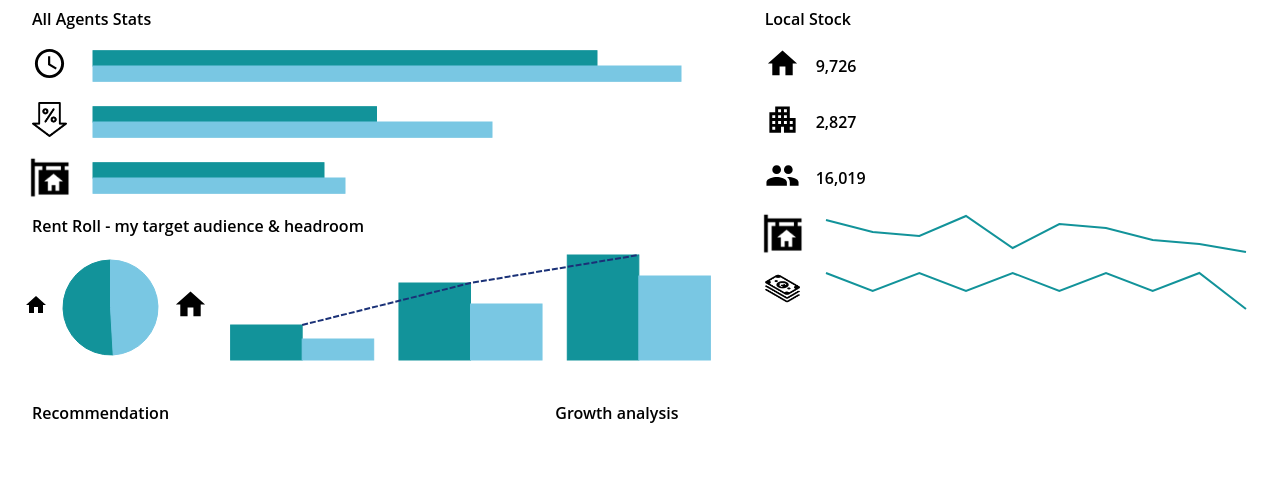
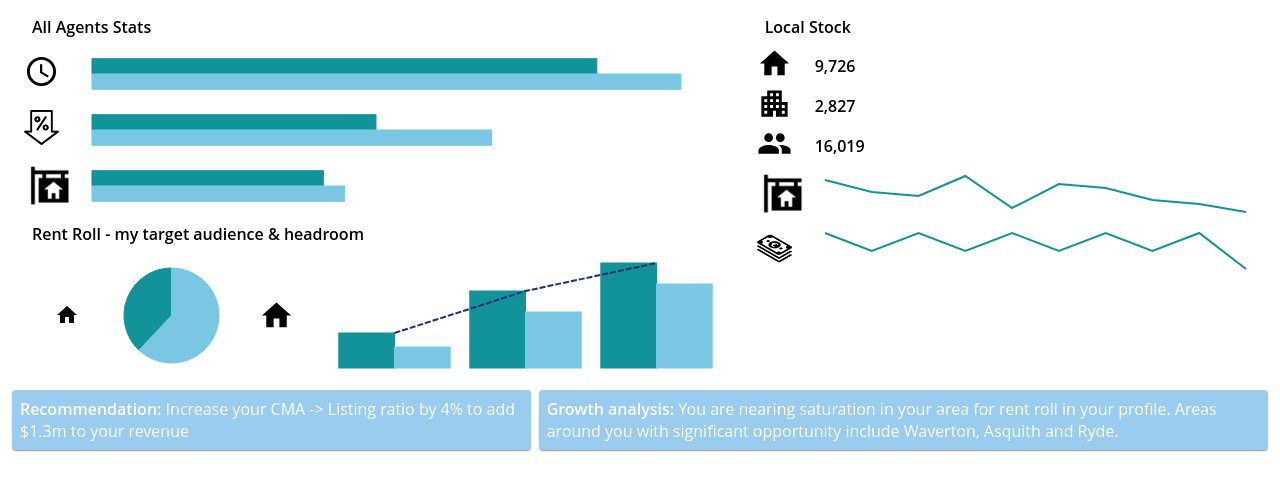
Before and after one commit to rusyanto/smrtr-principle, a React app: page / in a window 1280 px wide. Shown: the top 490 px of the page. Built offline with nearby package versions, Linux system fonts and the light colour scheme.

Commit message:
Completed all components

```diff
--- a/src/components/MainView/MainView.js
+++ b/src/components/MainView/MainView.js
@@ -5,6 +5,7 @@ import HorizontalBars from '../HorizontalBars';
 import Container from '@material-ui/core/Container';
 import { makeStyles } from '@material-ui/core/styles';
 import Grid from '@material-ui/core/Grid';
+import Paper from '@material-ui/core/Paper';
 import AccessTimeIcon from '@material-ui/icons/AccessTime';
 import HomeIcon from '@material-ui/icons/Home';
 import ApartmentIcon from '@material-ui/icons/Apartment';
@@ -23,9 +24,8 @@ const useStyles = makeStyles(theme => ({
     display: 'table-row'
   },
   colLeft: {
-    float: 'left',
-    padding: theme.spacing(1),
-    display: 'table-cell'
+    display: 'table-cell',
+    verticalAlign: 'middle'
   },
   colRight: {
     width: '100%',
@@ -33,6 +33,19 @@ const useStyles = makeStyles(theme => ({
     fontWeight: 600,
     paddingLeft: theme.spacing(1),
     verticalAlign: 'middle'
+  },
+  homeIcon: {
+    display: 'flex',
+    alignItems: 'center',
+    justifyContent: 'center'
+  },
+  noteCard: {
+    backgroundColor: '#99ccee',
+    color: '#fff',
+    padding: theme.spacing(1)
+  },
+  subtitle: {
+    fontWeight: 600
   }
 }));
 
@@ -75,26 +88,36 @@ function MainView() {
               <Grid className={classes.header} item xs={12}>
                 Rent Roll - my target audience & headroom
               </Grid>
-              <Grid container alignItems="center" item xs={12} style={{display: 'table-row'}}>
-                <div style={{display: 'table-cell', verticalAlign: 'middle'}}><HomeIcon /></div>
-                <div style={{display: 'table-cell'}}>
+              <Grid container direction="row" justify="center">
+                <Grid item xs={12} sm={5}>
+                  <div className={classes.root}>
+                    <Grid container>
+                      <Grid item xs className={classes.homeIcon}>
+                        <HomeIcon />
+                      </Grid>
+                      <Grid item xs style={{display: 'contents'}}>
                         <RadialChart
                           data={[
                             {
-                        angle: 27,
+                              angle: 62,
                               label: 'deck.gl'
                             },
                             {
-                        angle: 28,
+                              angle: 38,
                               label: 'math.gl'
                             }
                           ]}
                           width={125}
                           height={125}
                         />
+                      </Grid>
+                      <Grid item xs className={classes.homeIcon}>
+                        <HomeIcon fontSize='large' />
+                      </Grid>
+                    </Grid>
                   </div>
-                <div style={{display: 'table-cell', verticalAlign: 'middle'}}><HomeIcon fontSize='large' /></div>
-                <div style={{display: 'table-cell', width: '100%'}}>
+                </Grid>
+                <Grid item xs={12} sm={7}>
                   <FlexibleWidthXYPlot margin={{left: 10, bottom: 10}} height={125}>
                     <VerticalBarSeries barWidth={0.5}
                       data={[{x: 1, y: 5}, {x: 2, y: 11}, {x: 3, y: 15}]}
@@ -106,9 +129,10 @@ function MainView() {
                       data={[{x: 1, y: 5}, {x: 2, y: 11}, {x: 3, y: 15}]}
                     />
                   </FlexibleWidthXYPlot>
-                </div>
                 </Grid>
               </Grid>
+            </Grid>
+
             <Grid item xs={12} md={5}>
               <Grid className={classes.header} item xs={12}>
                 Local Stock
@@ -180,11 +204,24 @@ function MainView() {
                 </div>
               </Grid>
             </Grid>
+
+            <Grid container spacing={1}>
               <Grid item xs={12} md={5}>
-              <div className={classes.header}>Recommendation</div>
+                <Paper className={classes.noteCard}>
+                  <span className={classes.subtitle}>Recommendation: </span>
+                  <span>Increase your CMA -> Listing ratio by 4% to add $1.3m to your revenue</span>
+                </Paper>
               </Grid>
+
               <Grid item xs={12} md={7}>
-              <div className={classes.header}>Growth analysis</div>
+                <Paper className={classes.noteCard}>
+                  <span className={classes.subtitle}>Growth analysis: </span>
+                  <span>
+                    You are nearing saturation in your area for rent roll in your profile.
+                    Areas around you with significant opportunity include Waverton, Asquith and Ryde.
+                  </span>
+                </Paper>
+              </Grid>
             </Grid>
           </Grid>
         </div>
--- a/src/index.css
+++ b/src/index.css
@@ -1,5 +1,5 @@
 body {
-  margin: 0;
+  margin: 8px 0 0;
   font-family: "Open Sans", Helvetica, Arial, sans-serif;
   font-size: 16px;
   -webkit-font-smoothing: antialiased;
```
Lines whose indentation alone changed are shown as unchanged.
